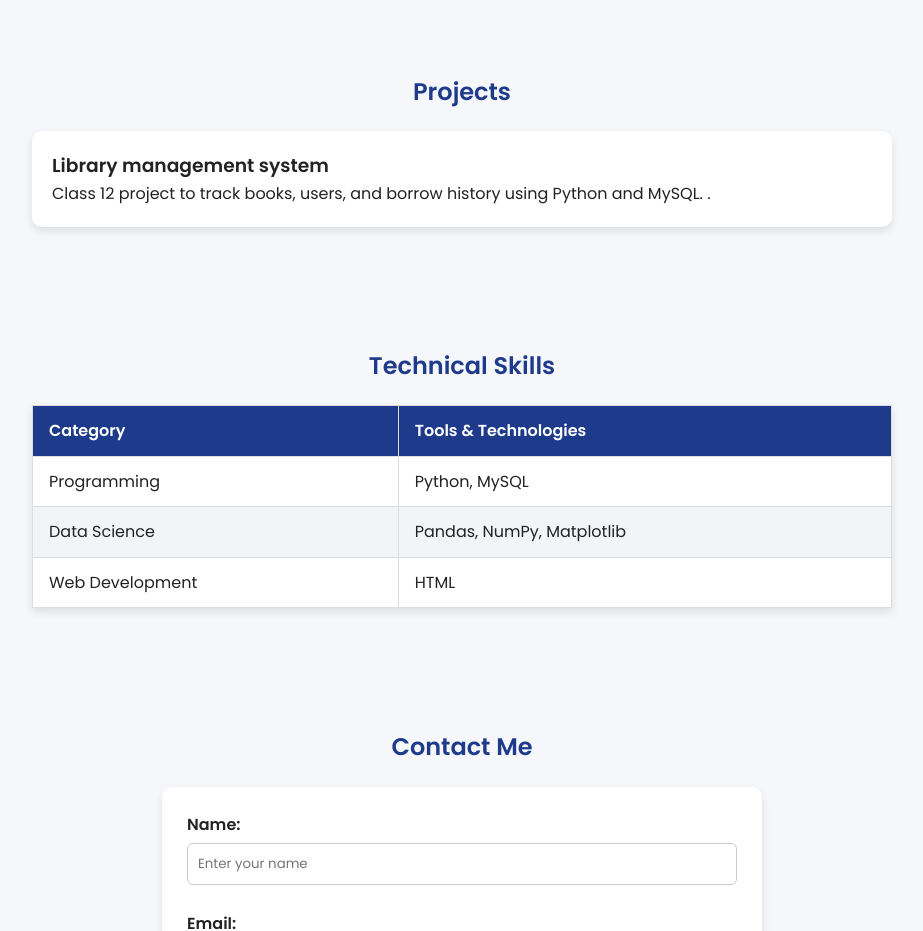
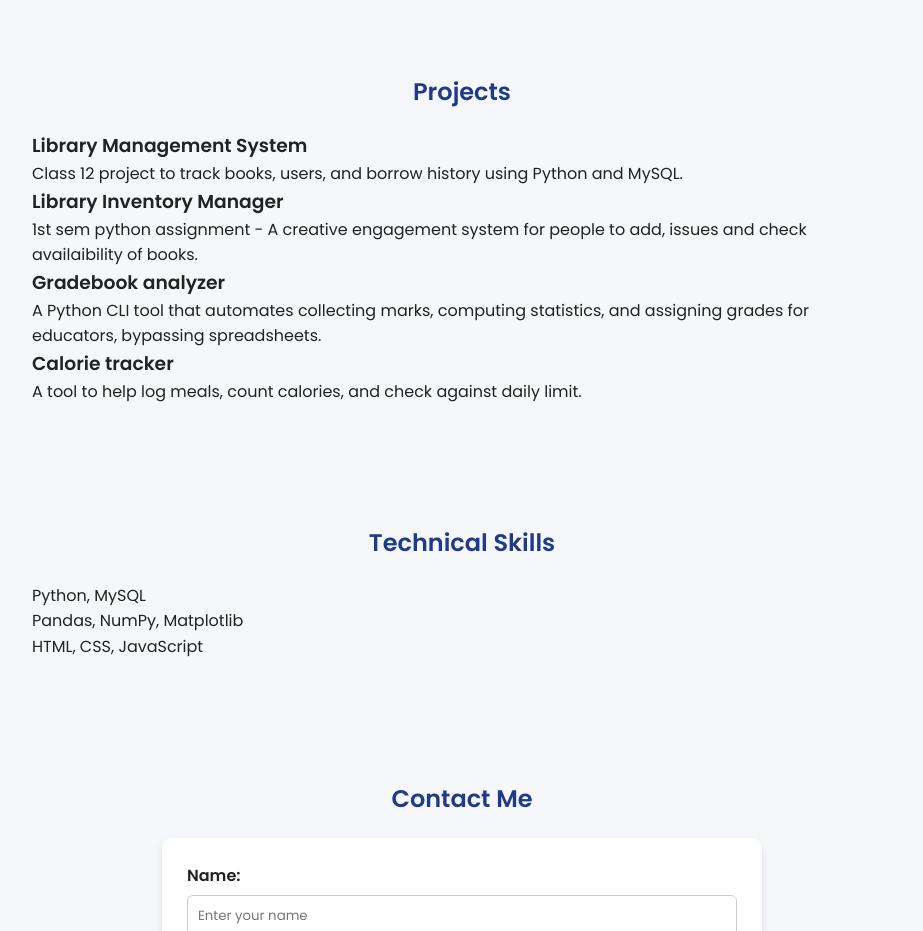
Before and after one commit to aaaaarravv/portfolio_aarav, a plain HTML site: page index.html in a window 1280 px wide. Shown: the part 860-1791 px from the top of the page, without its empty margins (178-1101 px from the left). Drawn offline with Linux system fonts and the light colour scheme.

Commit message:
Refactor projects and skills sections to use grid layout

```diff
--- a/index.html
+++ b/index.html
@@ -1,3 +1,4 @@
+
 <!DOCTYPE html>
 <html lang="en">
 <head>
@@ -39,42 +40,36 @@
 
     <section id="projects">
       <h2>Projects</h2>
-      <ul>
-        <li>
-          <article>
-            <h3>Library management system</h3>
-            <p>Class 12 project to track books, users, and borrow history using Python and MySQL.
-.</p>
-          </article>
-        </li>
-      </ul>
+      <div class="grid">
+        <div class="project-card">
+          <h3>Library Management System</h3>
+          <p>Class 12 project to track books, users, and borrow history using Python and MySQL.</p>
+        </div>
+        <div class="project-card">
+          <h3>Library Inventory Manager</h3>
+          <p>1st sem python assignment - A creative engagement system for people to add, issues and check availaibility of books.</p>
+        </div>
+        <div class="project-card">
+          <h3>Gradebook analyzer</h3>
+          <p>A Python CLI tool that automates collecting marks, computing statistics, and assigning grades for educators, bypassing spreadsheets.</p>
+        </div>
+        <div class="project-card">
+          <h3>Calorie tracker</h3>
+          <p>A tool to help log meals, count calories, and check against daily limit.</p>
+        </div>
+      </div>
     </section>
+
 
     <section id="skills">
       <h2>Technical Skills</h2>
-      <table border="1" cellspacing="0" cellpadding="8">
-        <thead>
-          <tr>
-            <th>Category</th>
-            <th>Tools & Technologies</th>
-          </tr>
-        </thead>
-        <tbody>
-          <tr>
-            <td>Programming</td>
-            <td>Python, MySQL</td>
-          </tr>
-          <tr>
-            <td>Data Science</td>
-            <td>Pandas, NumPy, Matplotlib</td>
-          </tr>
-          <tr>
-            <td>Web Development</td>
-            <td>HTML</td>
-          </tr>
-        </tbody>
-      </table>
+      <div class="grid">
+        <div class="skill-card">Python, MySQL</div>
+        <div class="skill-card">Pandas, NumPy, Matplotlib</div>
+        <div class="skill-card">HTML, CSS, JavaScript</div>
+      </div>
     </section>
+
 
     <section id="contact">
       <h2>Contact Me</h2>
@@ -91,6 +86,7 @@
         <button type="submit">Send Message</button>
       </form>
     </section>
+
   </main>
 
   <footer>
```
